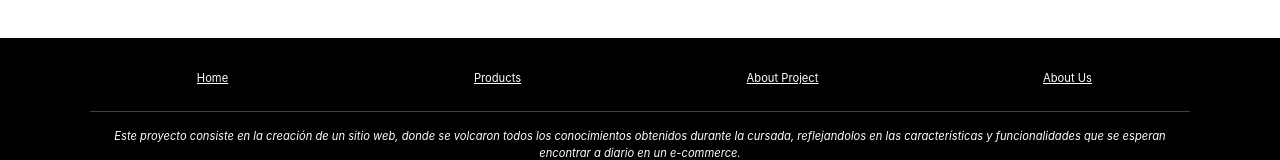
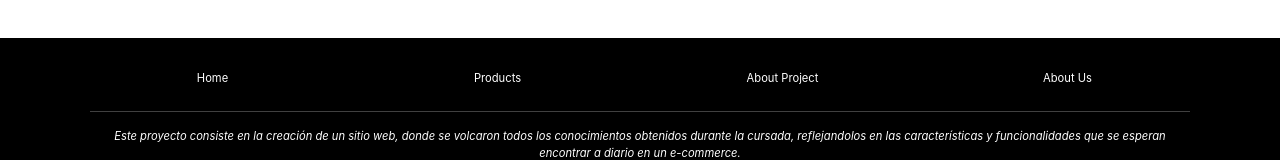
Before and after one commit to NicolasDelValle/e-comerce_front-end, a React (Create React App) app: page / in a window 1280 px wide. Shown: the part 1101-1261 px from the top of the page. Built offline with nearby package versions, Linux system fonts and the light colour scheme; no server answers.

Commit message:
se saca subrayado

```diff
--- a/src/App.css
+++ b/src/App.css
@@ -16,7 +16,10 @@ body,
     Ubuntu, Cantarell, "Open Sans", "Helvetica Neue", sans-serif;
   /* font-family: Arial, Helvetica, sans-serif; */
 }
-
+a {
+  /* Saca subrayado de todos los enlaces */
+  text-decoration: none;
+}
 .App-logo {
   height: 40vmin;
   pointer-events: none;
```
